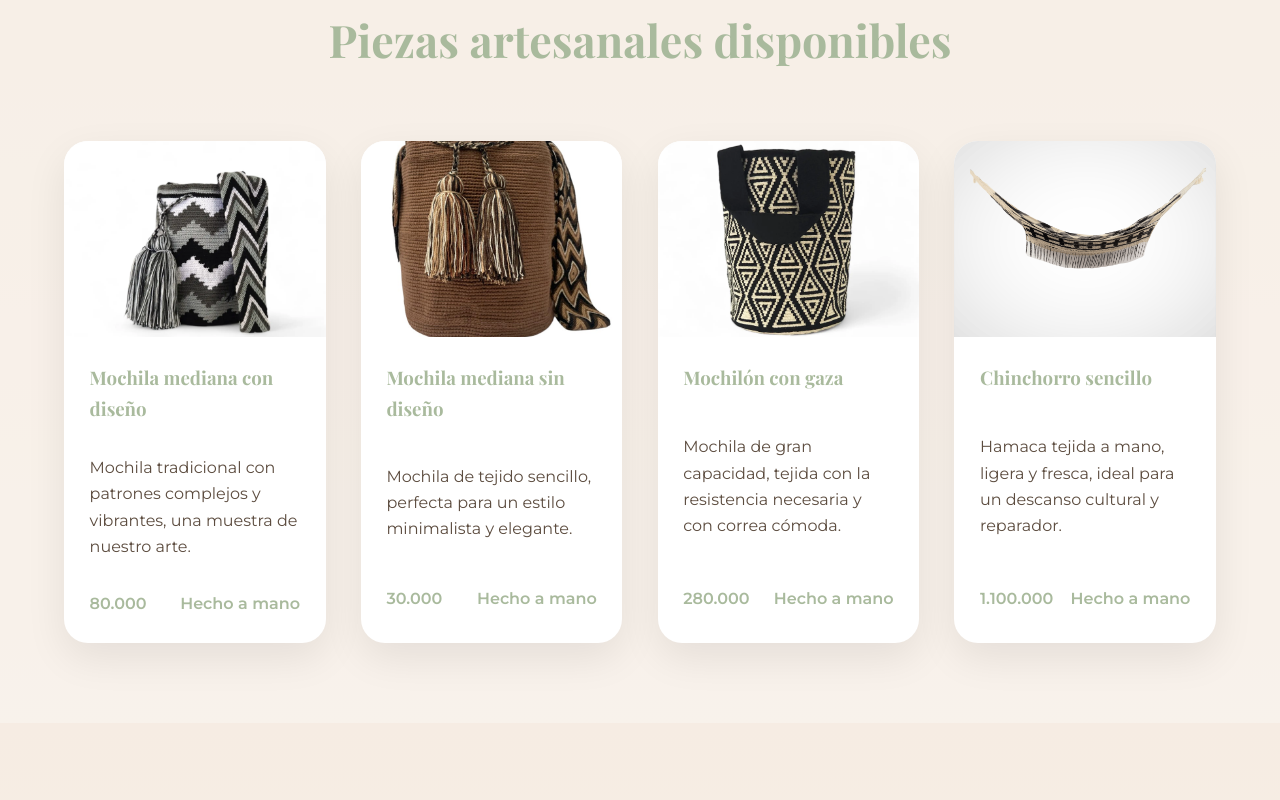
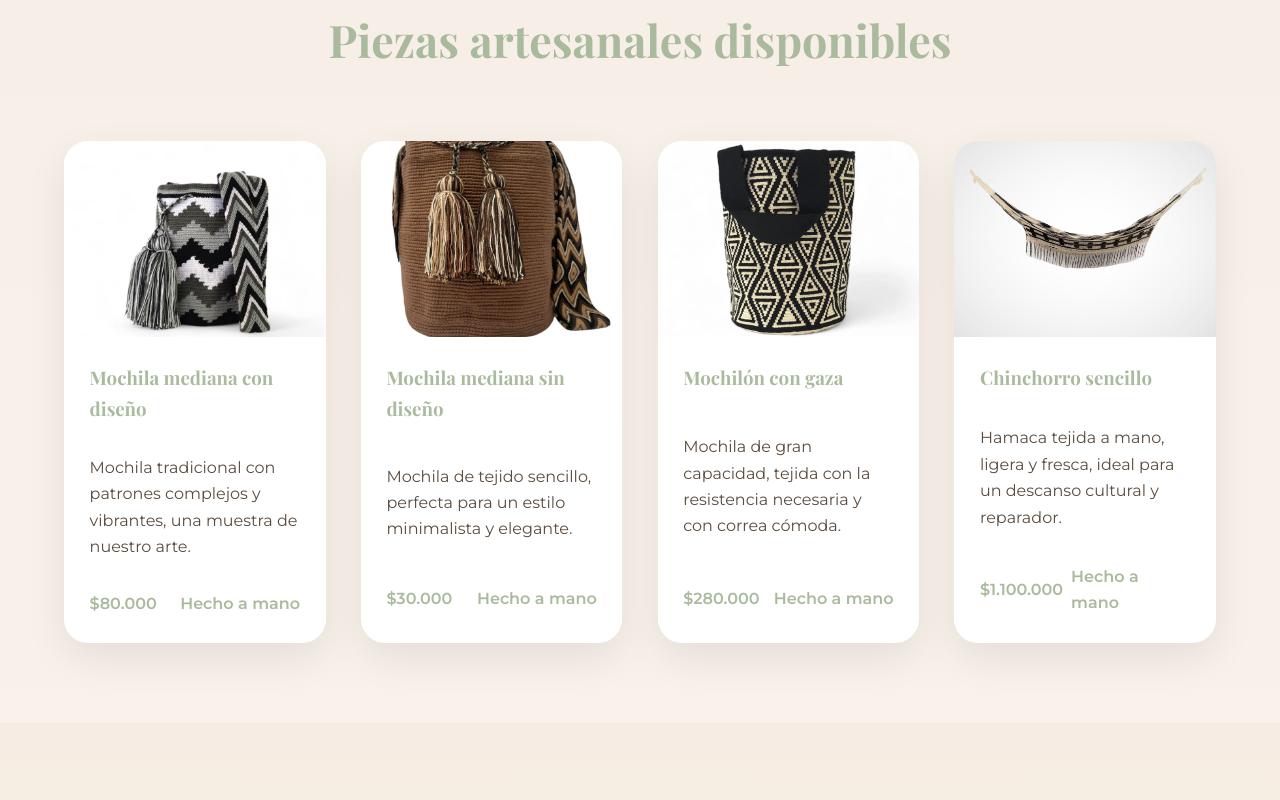
Before and after one commit to ReconvencionLaboralGuajira/artesanias-yaneth-35, a plain HTML site: page index.html in a window 1280 px wide. Shown: the part 1788-2588 px from the top of the page. Drawn offline with nearby package versions, Linux system fonts and the light colour scheme; no server answers; a small style sheet from the web is missing.

Commit message:
Publish site

```diff
--- a/index.html
+++ b/index.html
@@ -104,7 +104,7 @@
                     </div>
                     <div class="about-grid">
                         <div class="about-media">
-                            <img src="images/a17828fd15574e6685b1fbc00435b7da.png" alt="Taller artesanal" loading="lazy">
+                            <img src="images/ed9026cb5eb340379a298c80fbd9f60d.jpeg" alt="Taller artesanal" loading="lazy">
                         </div>
                         <div class="about-content">
                             <p>Soy Yaneth Epinayu, y mi emprendimiento en Riohacha se llama Artesanías Yaneth. Me dedico a la elaboración y comercialización de artesanías wayuu. A través de mis manos, tejo piezas que no solo son bellas, sino que también conservan la esencia y la tradición de mi cultura.</p>
@@ -140,7 +140,7 @@
                                     <p>Mochila tradicional con patrones complejos y vibrantes, una muestra de nuestro arte.</p>
 
                                         <div class="product-meta">
-                                            <span>80.000</span>
+                                            <span>$80.000</span>
                                             <span>Hecho a mano</span>
                                         </div>
 
@@ -158,7 +158,7 @@
                                     <p>Mochila de tejido sencillo, perfecta para un estilo minimalista y elegante.</p>
 
                                         <div class="product-meta">
-                                            <span>30.000</span>
+                                            <span>$30.000</span>
                                             <span>Hecho a mano</span>
                                         </div>
 
@@ -176,7 +176,7 @@
                                     <p>Mochila de gran capacidad, tejida con la resistencia necesaria y con correa cómoda.</p>
 
                                         <div class="product-meta">
-                                            <span>280.000</span>
+                                            <span>$280.000</span>
                                             <span>Hecho a mano</span>
                                         </div>
 
@@ -194,7 +194,7 @@
                                     <p>Hamaca tejida a mano, ligera y fresca, ideal para un descanso cultural y reparador.</p>
 
                                         <div class="product-meta">
-                                            <span>1.100.000</span>
+                                            <span>$1.100.000</span>
                                             <span>Hecho a mano</span>
                                         </div>
 
```
